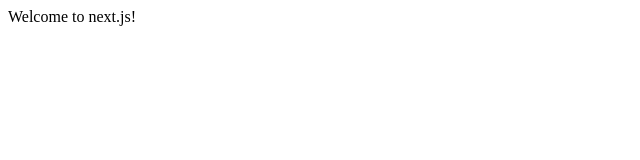
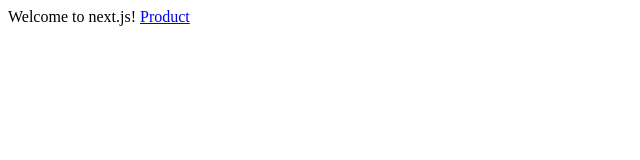
Before and after one commit to chris-gaona/movies-store, a Next.js app: page / in a window 1280 px wide. Shown: the top 160 px of the page, without its empty margins (0-640 px from the left). Built offline with nearby package versions, Linux system fonts and the light colour scheme.

Commit message:
Creates product page

```diff
--- a/pages/index.js
+++ b/pages/index.js
@@ -1,3 +1,8 @@
 import React from "react";
+import Link from "next/link";
 
-export default () => <div>Welcome to next.js!</div>;
+export default () => (
+  <div>
+    Welcome to next.js! <Link href="/product">Product</Link>
+  </div>
+);
--- /dev/null
+++ b/pages/product.js
@@ -0,0 +1,3 @@
+import React from "react";
+
+export default () => <div>Hello! from product</div>;
```
Also changed, not shown: .eslintrc.js.
